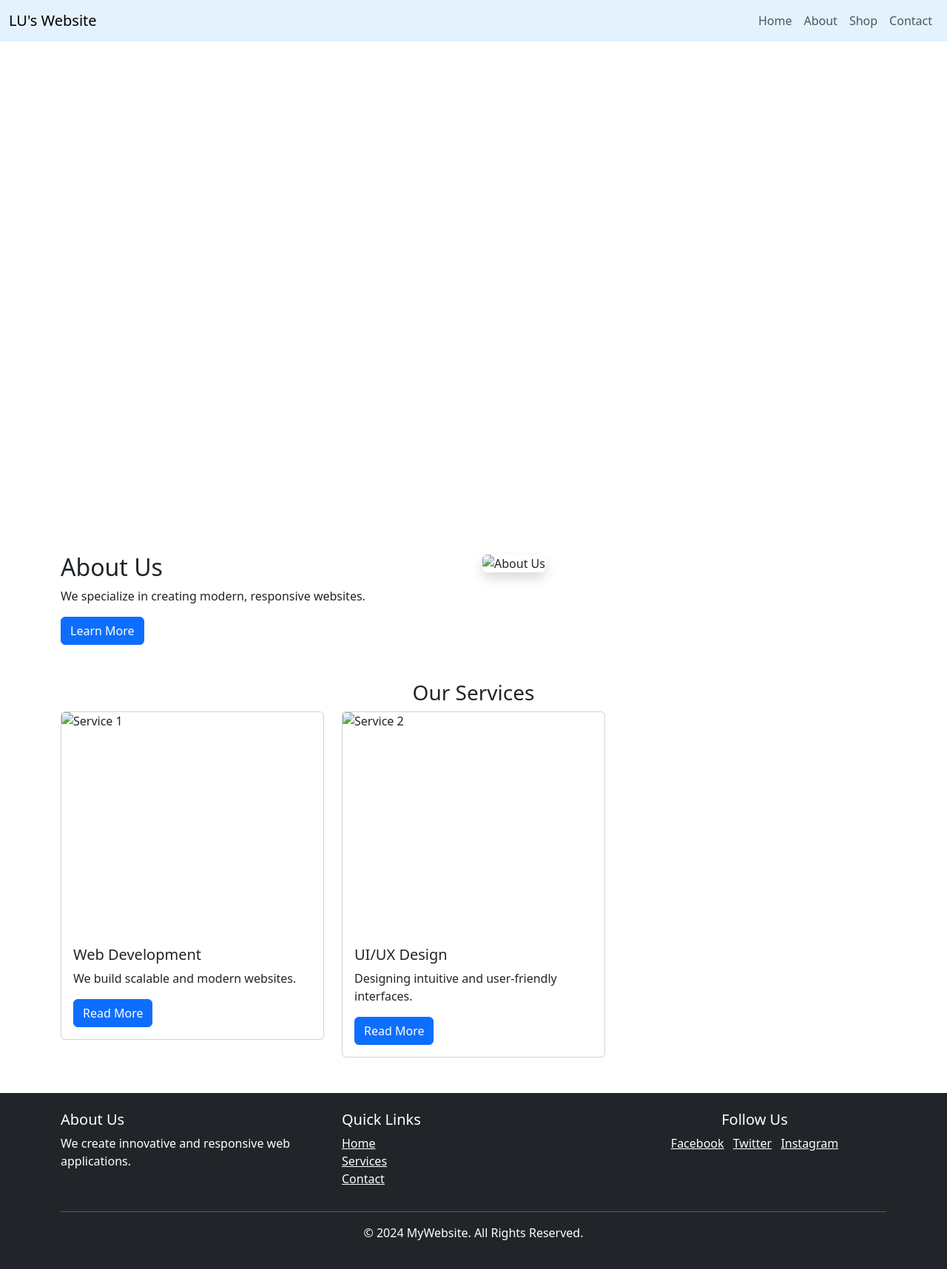
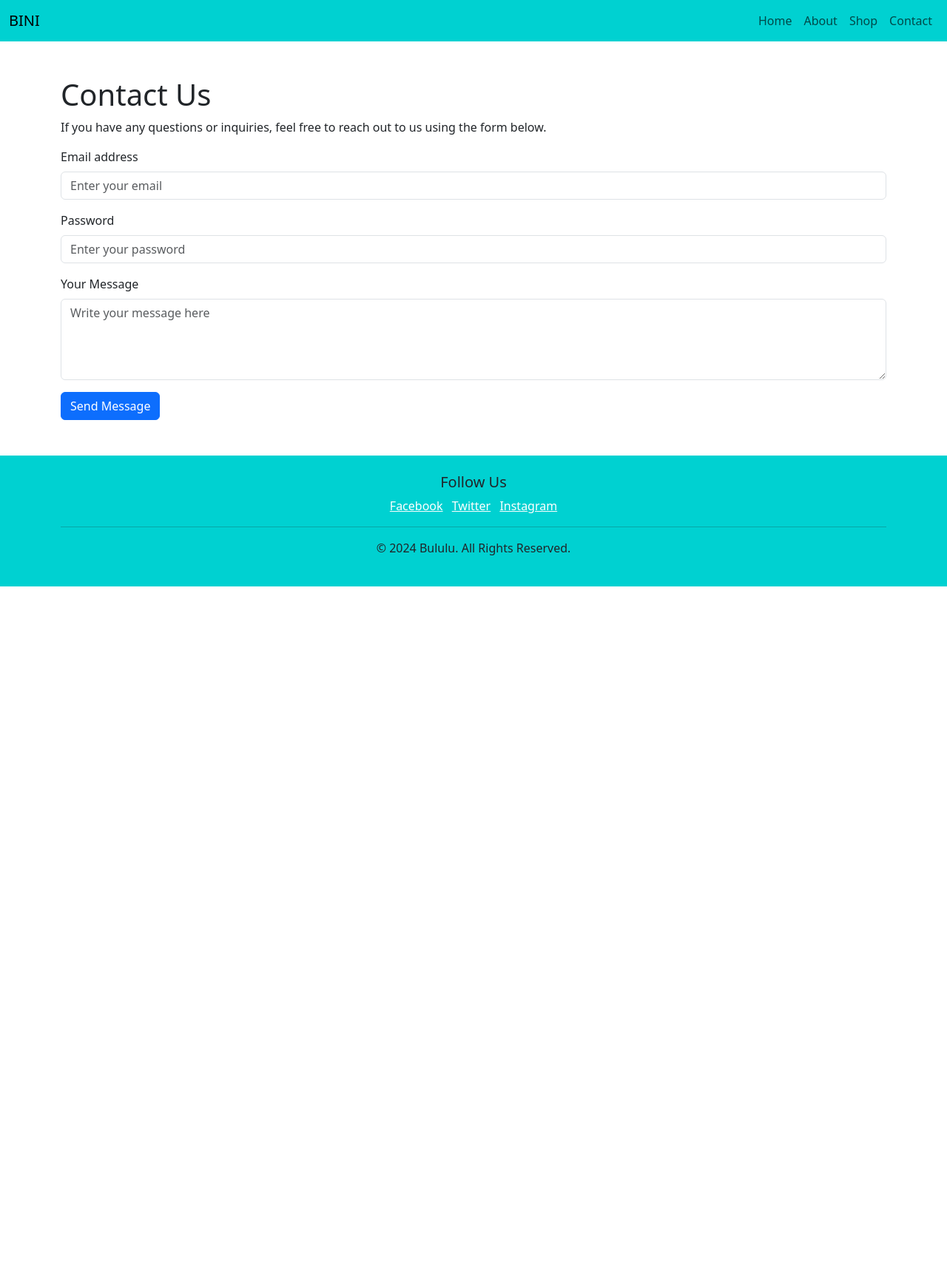
Before and after one commit to bulululikesmatcha/Week5_Bootstrap_Website, a website: page public/contacts.html in a window 1280 px wide. Shown: the whole page at 74% size. After the commit the page ends 800 px from the top, so only its background shows below. Drawn offline with nearby package versions, Linux system fonts and the light colour scheme.

Commit message:
save every changes in index, services, about, contacts

```diff
--- a/public/contacts.html
+++ b/public/contacts.html
@@ -1,23 +1,19 @@
+<!-- contact.html -->
 <!DOCTYPE html>
-
 <html lang="en">
 <head>
-    <meta charset="UTF-8" />
-
-    <meta name="viewport" content="width=device-width, initial-scale=1.0" />
-
-    <title>Week 5 Bootstrap</title>
-
-    <!-- Bootstrap CSS -->
+    <meta charset="UTF-8">
+    <meta name="viewport" content="width=device-width, initial-scale=1.0">
+    <title>Contact Us</title>
     <link rel="stylesheet" href="https://cdn.jsdelivr.net/npm/bootstrap@5.3.0/dist/css/bootstrap.min.css">
-<!-- Bootstrap JavaScript Bundle -->
-<script src="https://cdn.jsdelivr.net/npm/bootstrap@5.3.0/dist/js/bootstrap.bundle.min.js"></script>
+    <link rel="stylesheet" href="styles.css">
 </head>
-
 <body>
-    <nav class="navbar fixed-top navbar-expand-lg" style="background-color: #e3f2fd;">
+    <!-- Navbar (Same as in the main page) -->
+    <div class="navbar-container" id="navbarContainer">
+      <nav class="navbar navbar-expand-lg" style="background-color: #00d1d1;">
         <div class="container-fluid">
-        <a class="navbar-brand" href="#">LU's Website</a>
+          <a class="navbar-brand" style="color: #000000;" href="#">BINI</a>
           <button class="navbar-toggler" type="button" data-bs-toggle="collapse" data-bs-target="#navbarNav">
             <span class="navbar-toggler-icon"></span>
           </button>
@@ -31,84 +27,34 @@
           </div>
         </div>
       </nav>
-    <div id="heroCarousel" class="carousel slide" data-bs-ride="carousel">
-      <div class="carousel-inner">
-        <div class="carousel-item active">
-          <img src="public/BINI-FEATURED-IMAGE-1600x838-1041609852.jpg" class="d-block w-100" alt="Slide 1" height="700px">
-          <div class="carousel-caption">
-            <h3>Welcome to MyWebsite</h3>
-            <p>Your gateway to modern web experiences.</p>
-          </div>
-        </div>
-        <div class="carousel-item">
-          <img src="3224859-3418919786.jpg" class="d-block w-100" alt="Slide 2" height="700px">
-        </div>
-        <div class="carousel-item">
-          <img src="special-nature-scene-1024x768-wallpaper-785-54449576.jpg" class="d-block w-100" alt="Slide 3" height="700px">
-        </div>
-      </div>
-      <button class="carousel-control-prev" type="button" data-bs-target="#heroCarousel" data-bs-slide="prev">
-        <span class="carousel-control-prev-icon"></span>
-      </button>
-      <button class="carousel-control-next" type="button" data-bs-target="#heroCarousel" data-bs-slide="next">
-        <span class="carousel-control-next-icon"></span>
-      </button>
-    </div>
-    <div class="container mt-5">
-      <div class="row">
-        <div class="col-md-6">
-          <h2>About Us</h2>
-          <p>We specialize in creating modern, responsive websites.</p>
-          <button class="btn btn-primary">Learn More</button>
-        </div>
-        <div class="col-md-6">
-          <img src="c:\Users\lu\Downloads\about-us-text-web-button-template-about-us-sign-icon-label-colorful-vector.jpg" class="img-fluid rounded shadow" alt="About Us" width="300px" height="300px">
-        </div>
-      </div>
     </div>
 
-    <!-- Services Section -->
-    <div class="container mt-5">
-      <h3 class="text-center">Our Services</h3>
-      <div class="row">
-        <div class="col-md-4">
-          <div class="card">
-            <img src="c:\Users\lu\Downloads\11096817.png" class="card-img-top" alt="Service 1" width="250px" height="300px">
-            <div class="card-body">
-              <h5 class="card-title">Web Development</h5>
-              <p class="card-text">We build scalable and modern websites.</p>
-              <a href="#" class="btn btn-primary">Read More</a>
+    <!-- Contact Form Section -->
+    <section class="container mt-5">
+        <h1>Contact Us</h1>
+        <p>If you have any questions or inquiries, feel free to reach out to us using the form below.</p>
+
+        <!-- Contact Form -->
+        <form action="submit_contact_form.php" method="POST">
+            <div class="mb-3">
+                <label for="email" class="form-label">Email address</label>
+                <input type="email" class="form-control" id="email" name="email" placeholder="Enter your email" required>
             </div>
+            <div class="mb-3">
+                <label for="password" class="form-label">Password</label>
+                <input type="password" class="form-control" id="password" name="password" placeholder="Enter your password" required>
             </div>
+            <div class="mb-3">
+                <label for="message" class="form-label">Your Message</label>
+                <textarea class="form-control" id="message" name="message" rows="4" placeholder="Write your message here" required></textarea>
             </div>
-        <div class="col-md-4">
-          <div class="card">
-            <img src="c:\Users\lu\Downloads\8448908.png" class="card-img-top" alt="Service 2" width="250px" height="300px">
-            <div class="card-body">
-              <h5 class="card-title">UI/UX Design</h5>
-              <p class="card-text">Designing intuitive and user-friendly interfaces.</p>
-              <a href="#" class="btn btn-primary">Read More</a>
-            </div>
-          </div>
-        </div>
-      </div>
-    </div>
+            <button type="submit" class="btn btn-primary">Send Message</button>
+        </form>
+    </section>
 
-    <footer class="bg-dark text-white py-4 mt-5">
+    <footer style="background-color: #00d1d1;" class="py-4 mt-5">
       <div class="container">
-        <div class="row">
-          <div class="col-md-4">
-            <h5>About Us</h5>
-            <p>We create innovative and responsive web applications.</p>
-          </div>
-          <div class="col-md-4">
-            <h5>Quick Links</h5>
-            <ul class="list-unstyled">
-              <li><a href="#" class="text-white">Home</a></li>
-              <li><a href="#" class="text-white">Services</a></li>
-              <li><a href="#" class="text-white">Contact</a></li>
-            </ul>
-          </div>
+        <div class="row justify-content-center">
           <div class="col-md-4 text-center">
             <h5>Follow Us</h5>
             <a href="#" class="text-white me-2">Facebook</a>
@@ -117,9 +63,26 @@
           </div>
         </div>
         <hr>
-        <p class="text-center">&copy; 2024 MyWebsite. All Rights Reserved.</p>
+        <p class="text-center">&copy; 2024 Bululu. All Rights Reserved.</p>
       </div>
     </footer>
 
+
+    <!-- Scroll Hide/Show Navbar Script -->
+    <script>
+      const navbar = document.getElementById("navbarContainer");
+
+      window.addEventListener("scroll", () => {
+        const scrollTop = window.scrollY;
+
+        if (scrollTop === 0) {
+          navbar.style.top = "0"; // back to top, show navbar
+        } else {
+          navbar.style.top = "-100px"; // hide when scrolled down
+        }
+      });
+    </script>
+
+    </script>
   </body>
   </html>
```
Also changed, not shown: public/about.html (+3 -3 lines), public/index.html (+5 -31 lines), public/services.html (+2 -3 lines). Lines whose indentation alone changed are shown as unchanged.
